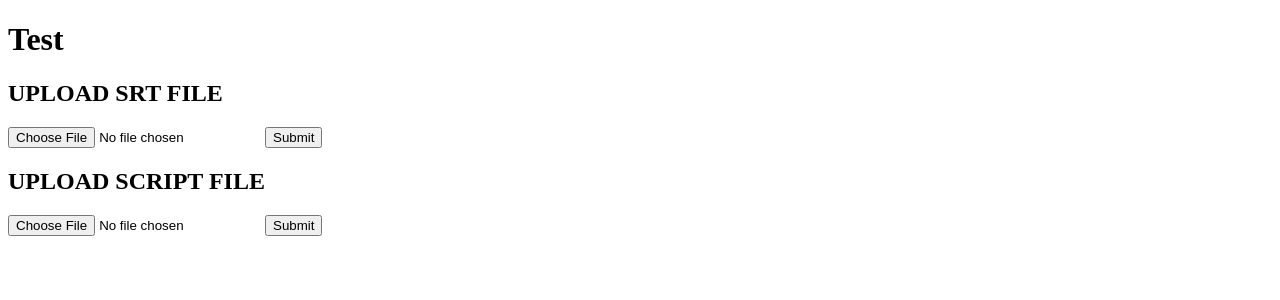
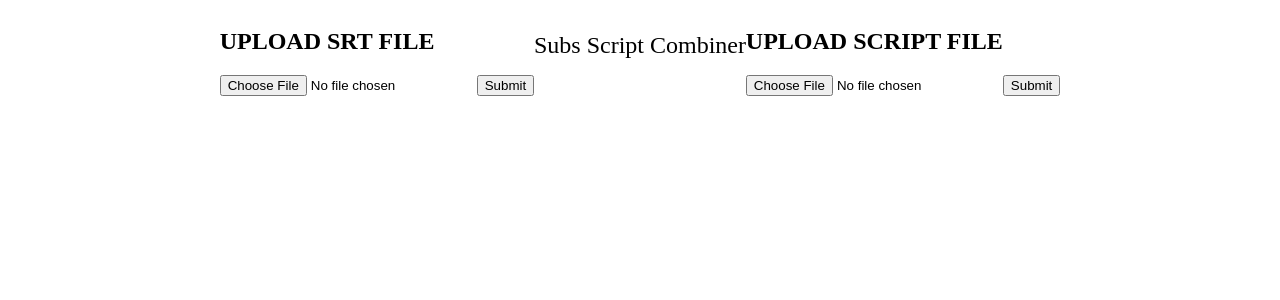
Before and after one commit to Eekhofh/Advanced-Programming-Final-Project, a Flask app: page / in a window 1280 px wide. Shown: the top 300 px of the page. Run offline with Flask 2, Linux system fonts and the light colour scheme.

Commit message:
Added basic CSS styling and added Objects in HTML. Not done! Process and Download still has to be styled properly.

```diff
--- a/GUI/app.py
+++ b/GUI/app.py
@@ -8,7 +8,6 @@ app = Flask(__name__)
 
 APP_ROOT = os.path.dirname(os.path.abspath(__file__))
 app.config['SECRET_KEY'] = '\xfd{H\xe5<\x95\xf9\xe3\x96.5\xd1\x01O<!\xd5\xa2\xa0\x9fR"\xa1\xa8'
-ALLOWED_EXTENSION = {'txt', 'srt'}
 app.config.update()
 files_uploaded = 0
 
@@ -27,9 +26,9 @@ def index_page():
                            total_upload=files_uploaded)
 
 
-def allowed_file(filename):
+def allowed_file(filename, extension):
     return '.' in filename and \
-           filename.rsplit('.', 1)[1].lower() in ALLOWED_EXTENSION
+           filename.rsplit('.', 1)[1].lower() == extension
 
 
 @app.route('/upload_srt', methods=['GET', 'POST'])
@@ -41,14 +40,14 @@ def upload_srt():
     if request.method == 'POST':
         f = request.files['file']
         filename = f.filename
-        if allowed_file(filename):
+        if allowed_file(filename, 'srt'):
             dest = f'{upload_folder}/{filename}'
             new_file = f'{upload_folder}/subs.srt'
             f.save(dest)
             os.rename(dest, new_file)
             files_uploaded += 1
         else:
-            flash('File extension not allowed!')
+            flash('File extension not allowed! Only .srt is allowed.')
         return redirect('/')
 
 
@@ -61,14 +60,14 @@ def upload_script():
     if request.method == 'POST':
         f = request.files['file']
         filename = f.filename
-        if allowed_file(filename):
+        if allowed_file(filename, 'txt'):
             dest = f'{upload_folder}/{filename}'
             new_file = f'{upload_folder}/script.txt'
             f.save(dest)
             os.rename(dest, new_file)
             files_uploaded += 1
         else:
-            flash('File extension not allowed!')
+            flash('File extension not allowed! Only .txt is allowed.')
         return redirect('/')
 
 
--- /dev/null
+++ b/GUI/static/css/main.css
@@ -0,0 +1,15 @@
+body{
+    background: white;
+}
+
+.body-wrapper {
+    width: 100%;
+    height: 100%;
+    display: flex;
+    flex-direction: row;
+    justify-content: space-evenly;
+}
+.title {
+    font-size: 150%;
+    position: absolute;
+}
--- a/GUI/templates/index.html
+++ b/GUI/templates/index.html
@@ -3,17 +3,19 @@
 <head>
     <meta charset="UTF-8">
     <title>Title</title>
+    <link rel= "stylesheet" type= "text/css" href= "{{ url_for('static',filename='css/main.css') }}">
 </head>
 <body>
-    <h1>
-        Test
-    </h1>
+    <div class="body-wrapper">
+        <p class="title">Subs Script Combiner</p>
         {% if not file_exist_srt and not file_exist_out %}
+            <div class="upload-wrapper">
                 <h2>UPLOAD SRT FILE</h2>
-    <form action = "http://localhost:5000/upload_srt" method = "POST" enctype = "multipart/form-data">
-         <input type = "file" name = "file" />
-         <input type = "submit" value = "Submit" />
+                <form class="upload" action = "http://localhost:5000/upload_srt" method="POST" enctype="multipart/form-data">
+                     <input type="file" name="file" />
+                     <input type="submit" value="Submit" />
                 </form>
+            </div>
         {% elif file_exist_out %}
             <!-- Dummy -->
         {% else %}
@@ -21,11 +23,13 @@
         {% endif %}
 
         {% if not file_exist_script and not file_exist_out %}
+            <div class="upload-wrapper">
                 <h2>UPLOAD SCRIPT FILE</h2>
-    <form action = "http://localhost:5000/upload_script" method = "POST" enctype = "multipart/form-data">
-         <input type = "file" name = "file" />
-         <input type = "submit" value = "Submit" />
+                <form class="upload" action="http://localhost:5000/upload_script" method="POST" enctype="multipart/form-data">
+                     <input type="file" name="file" />
+                     <input type="submit" value="Submit" />
                 </form>
+            </div>
         {% elif file_exist_out %}
             <!-- Dummy -->
         {% else %}
@@ -33,11 +37,11 @@
         {% endif %}
 
         {% if total_upload == 2 %}
-    <a href="/process" target="blank">PROCESS FILES</a>
+            <a class="process-button" href="/process" target="blank"><button type="button">PROCESS FILES</button></a>
         {% endif %}
 
         {% if file_exist_out %}
-    <button type="button"><a href="/downloads" target="blank">File</a></button>
+            <a class="download-button" href="/downloads" target="blank"><button type="button">Download</button></a>
         {% endif %}
 
         {% with messages = get_flashed_messages() %}
@@ -47,6 +51,7 @@
           {% endfor %}
        {% endif %}
         {% endwith %}
+    </div>
 
 </body>
 </html>
```
Lines whose indentation alone changed are shown as unchanged.
